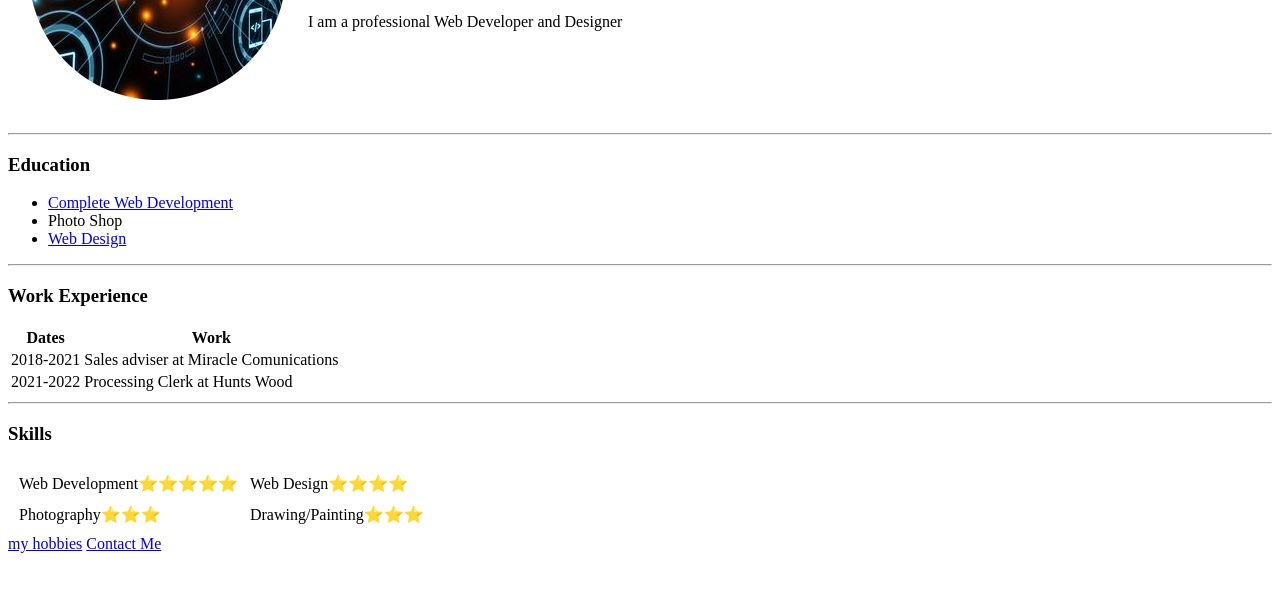
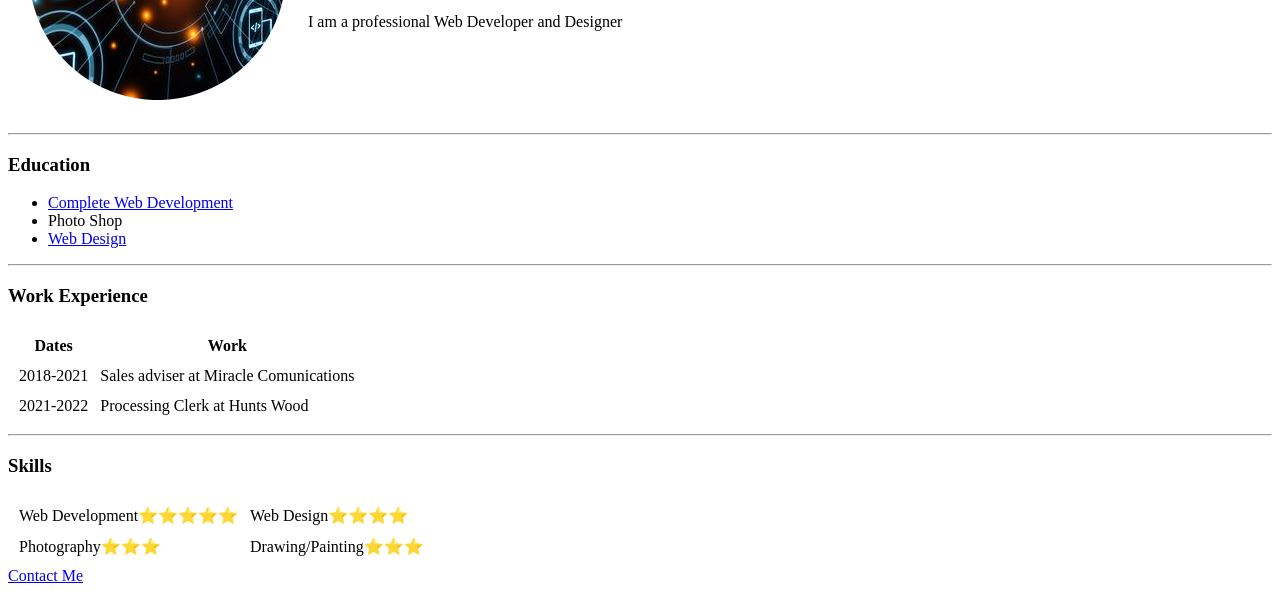
Before and after one commit to Kaylin-coder/CV, a plain HTML site: page index.html in a window 1280 px wide. Shown: the part 186-800 px from the top of the page. Drawn offline with Linux system fonts and the light colour scheme.

Commit message:
Update index.html

```diff
--- a/index.html
+++ b/index.html
@@ -24,7 +24,7 @@
 </ul>
 <hr>
 <h3>Work Experience</h3>
-<table>
+<table cellspacing='10'>
   <thead>
     <tr>
       <th>Dates</th>
@@ -52,7 +52,6 @@
     <td>Drawing/Painting&#11088;&#11088;&#11088;</td>
   </tr>
 </table>
-<a href="Hobbies.html">my hobbies</a>
 <a href="Contact-me.html">Contact Me</a>
 
   </body>
```
